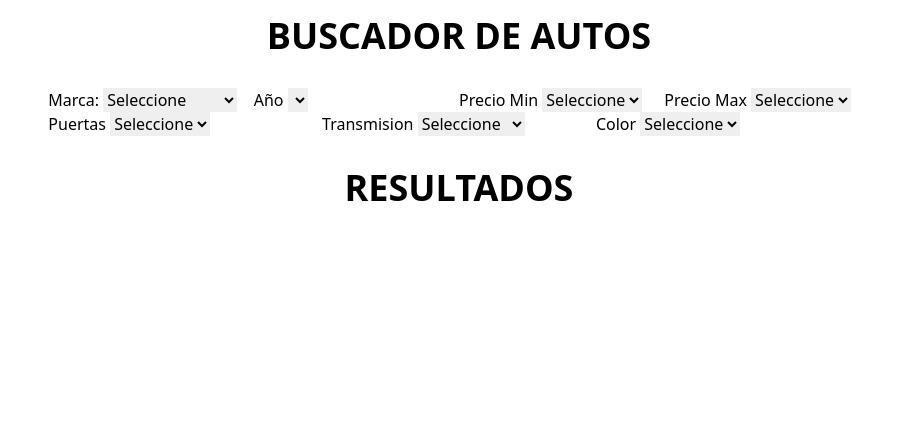
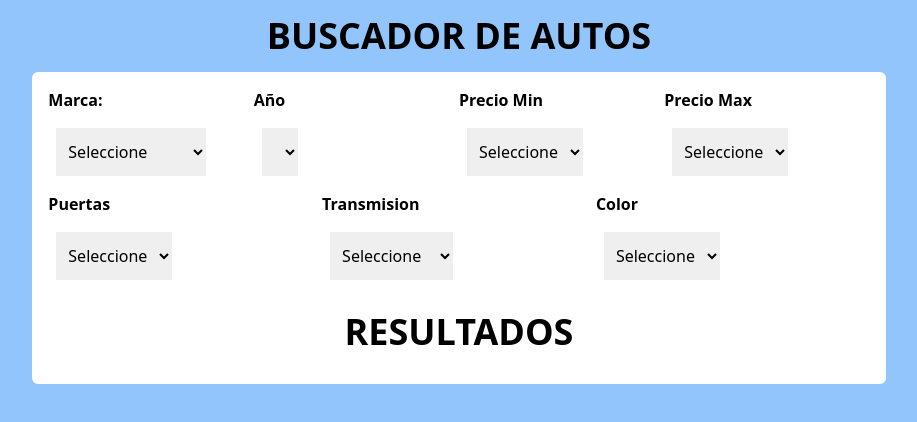
Before and after one commit to rcarlosalba/highLevelFuncntions, a plain HTML site: page index.html in a window 1280 px wide. Shown: the whole page, without its empty margins (181-1098 px from the left). Drawn offline with Linux system fonts and the light colour scheme.

Commit message:
CSS básico aplicado

```diff
--- a/index.html
+++ b/index.html
@@ -7,17 +7,17 @@
     <title>Buscador de Autos</title>
     <link rel="stylesheet" href="./css/style.css" />
   </head>
-  <body>
+  <body class="bg-blue-300">
     <h1 class="text-4xl text-center font-bold my-4">BUSCADOR DE AUTOS</h1>
 
-    <div class="" id="contenedor">
-      <form
-        class="buscador container mx-auto w-4/6 my-4 p-4 flex flex-wrap justify-between"
-        id="buscador"
-      >
+    <div
+      class="rounded-md bg-white container mx-auto w-4/6 my-4 p-4"
+      id="contenedor"
+    >
+      <form class="buscador flex flex-wrap justify-between" id="buscador">
         <div class="w-1/4">
-          <label for="marca">Marca:</label>
-          <select name="marca" id="marca">
+          <label class="font-bold block" for="marca">Marca:</label>
+          <select class="my-4 px-2 py-3 mx-2 w-auto" name="marca" id="marca">
             <option value="" disabled selected>Seleccione</option>
             <option value="Audi">Audi</option>
             <option value="BMW">BMW</option>
@@ -28,12 +28,16 @@
           </select>
         </div>
         <div class="w-1/4">
-          <label for="year">Año</label>
-          <select name="year" id="year"></select>
+          <label class="font-bold block" for="year">Año</label>
+          <select
+            class="my-4 px-2 py-3 mx-2 w-auto"
+            name="year"
+            id="year"
+          ></select>
         </div>
         <div class="w-1/4">
-          <label for="minimo">Precio Min</label>
-          <select name="minimo" id="minimo">
+          <label class="font-bold block" for="minimo">Precio Min</label>
+          <select class="my-4 px-2 py-3 mx-2 w-auto" name="minimo" id="minimo">
             <option value="">Seleccione</option>
             <option value="20000">20,000</option>
             <option value="30000">30,000</option>
@@ -46,8 +50,8 @@
           </select>
         </div>
         <div class="w-1/4">
-          <label for="maximo">Precio Max</label>
-          <select name="maximo" id="maximo">
+          <label class="font-bold block" for="maximo">Precio Max</label>
+          <select class="my-4 px-2 py-3 mx-2 w-auto" name="maximo" id="maximo">
             <option value="">Seleccione</option>
             <option value="20000">20,000</option>
             <option value="30000">30,000</option>
@@ -60,24 +64,32 @@
           </select>
         </div>
         <div class="w-1/3">
-          <label for="puertas">Puertas</label>
-          <select name="puertas" id="puertas">
+          <label class="font-bold block" for="puertas">Puertas</label>
+          <select
+            class="my-4 px-2 py-3 mx-2 w-auto"
+            name="puertas"
+            id="puertas"
+          >
             <option value="">Seleccione</option>
             <option value="2">2</option>
             <option value="4">4</option>
           </select>
         </div>
         <div class="w-1/3">
-          <label for="transmision">Transmision</label>
-          <select name="transmision" id="transmision">
+          <label class="font-bold block" for="transmision">Transmision</label>
+          <select
+            class="my-4 px-2 py-3 mx-2 w-auto"
+            name="transmision"
+            id="transmision"
+          >
             <option value="">Seleccione</option>
             <option value="Manual">Manual</option>
             <option value="Automática">Automática</option>
           </select>
         </div>
         <div class="w-1/3">
-          <label for="color">Color</label>
-          <select name="color" id="color">
+          <label class="font-bold block" for="color">Color</label>
+          <select class="my-4 px-2 py-3 mx-2 w-auto" name="color" id="color">
             <option value="">Seleccione</option>
             <option value="Negro">Negro</option>
             <option value="Azul">Azul</option>
```
Also changed, not shown: css/style.css.
